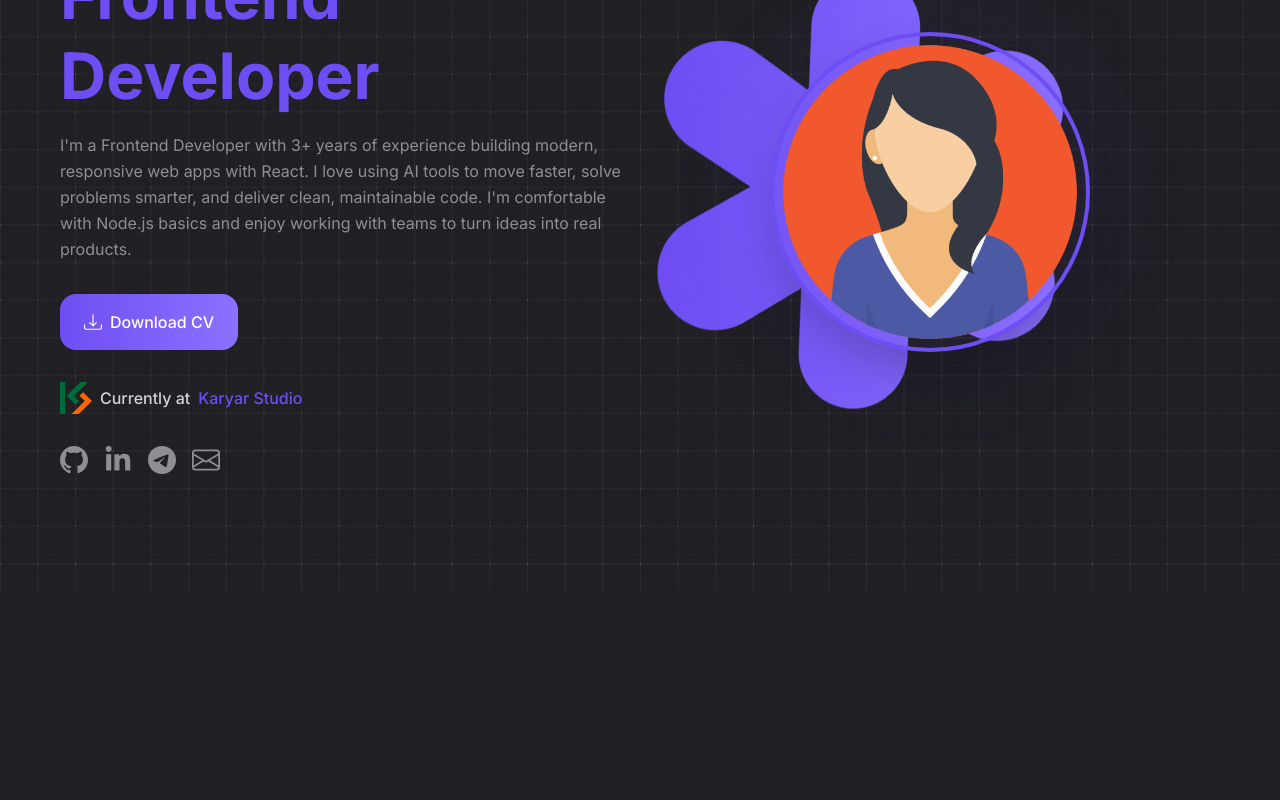
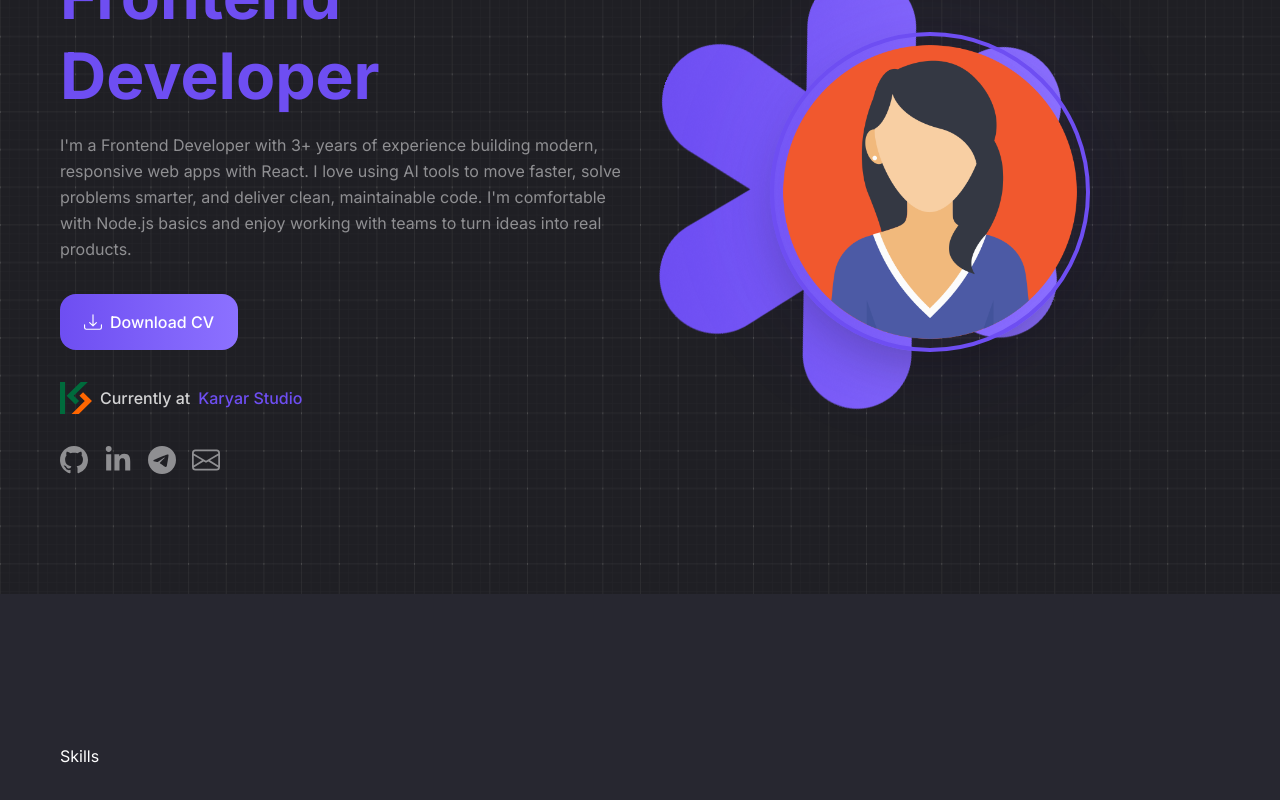
Before and after one commit to Alaleh-Mohseni/portfolio, a React (Vite) app: page / in a window 1280 px wide. Shown: the part 298-1098 px from the top of the page. Before the commit the page ends 892 px from the top, so only its background shows below. Built offline with nearby package versions, Linux system fonts and the light colour scheme.

Commit message:
feat: add Skills component, update favicon, and modify styles

```diff
--- a/index.html
+++ b/index.html
@@ -3,7 +3,7 @@
 
 <head>
   <meta charset="UTF-8" />
-  <link rel="icon" type="image/svg+xml" href="/vite.svg" />
+  <link rel="icon" type="image/svg+xml" href="/favicon.svg" />
   <meta name="viewport" content="width=device-width, initial-scale=1.0" />
   <title>Alaleh Mohseni Portfolio</title>
 </head>
--- a/src/App.jsx
+++ b/src/App.jsx
@@ -1,6 +1,7 @@
 import { useState } from 'react'
 import Header from './components/Header/Header'
 import Hero from './components/Hero/Hero'
+import Skills from './components/Skills/Skills'
 
 function App() {
   const [language, setLanguage] = useState('en')
@@ -10,6 +11,7 @@ function App() {
       <Header language={language} setLanguage={setLanguage} />
       <main>
         <Hero lang={language} />
+        <Skills />
       </main>
     </>
   )
--- /dev/null
+++ b/src/components/Skills/Skills.jsx
@@ -0,0 +1,5 @@
+function Skills() {
+  return <div className="skills">Skills</div>
+}
+
+export default Skills
--- a/src/index.css
+++ b/src/index.css
@@ -93,7 +93,7 @@
   .skills,
   .projects {
     background-color: var(--surface);
-    @apply transition-colors duration-300;
+    @apply transition-colors duration-300 px-[60px] py-[150px];
   }
 
   .header {
--- a/src/portfolio-data.js
+++ b/src/portfolio-data.js
@@ -46,7 +46,7 @@ const portfolioData = {
                 { name: "Socket.io", icon: "socketio" },
                 { name: "BaseUI", icon: "baseui" },
                 { name: "Bootstrap", icon: "bootstrap" },
-                { name: "Trello", icon: "trello" }
+                { name: "Vite", icon: "vite" }
             ]
         },
 
@@ -146,7 +146,7 @@ const portfolioData = {
                 { name: "Socket.io", icon: "socketio" },
                 { name: "BaseUI", icon: "baseui" },
                 { name: "Bootstrap", icon: "bootstrap" },
-                { name: "Trello", icon: "trello" }
+                { name: "Vite", icon: "vite" }
             ]
         },
 
```
Also changed, not shown: public/favicon.svg (added).
